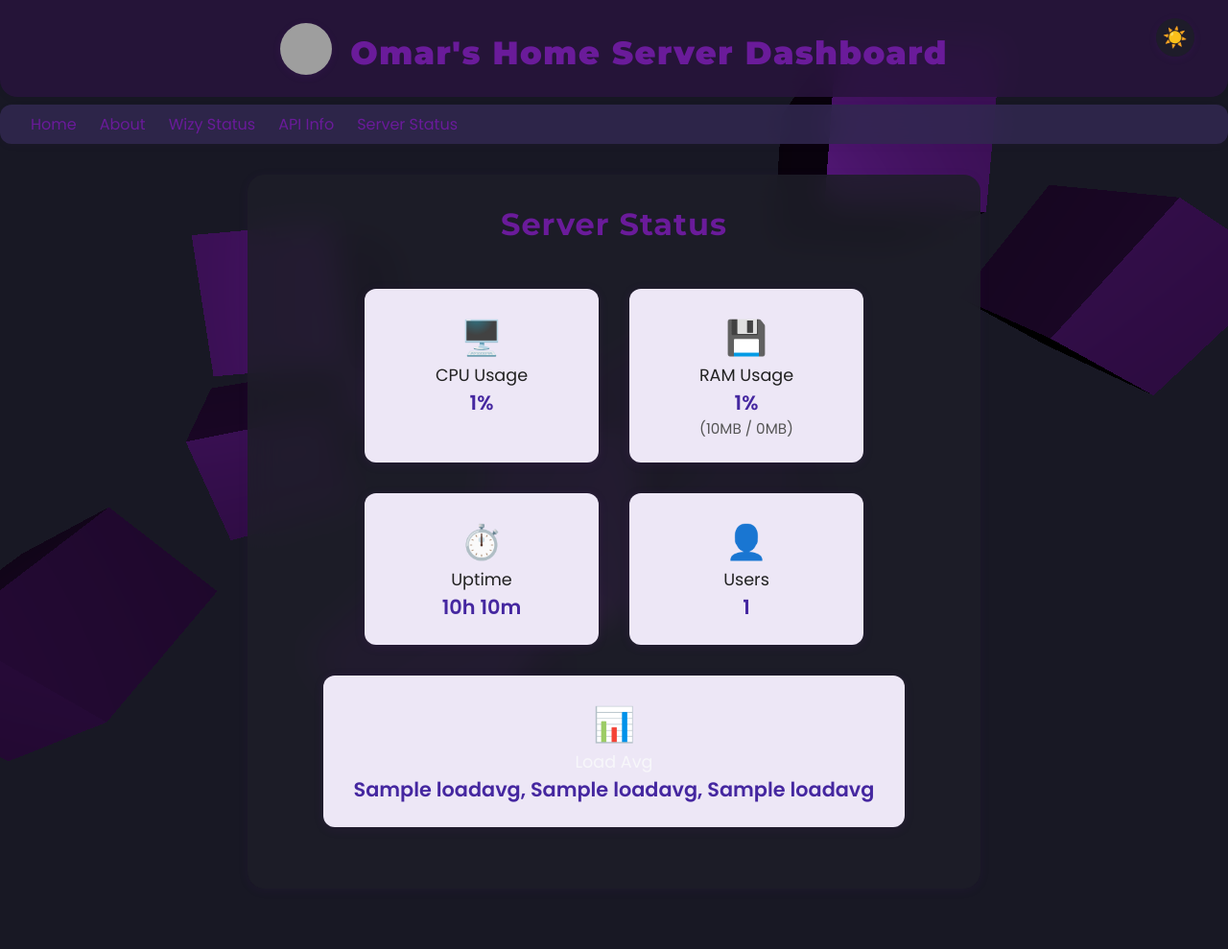
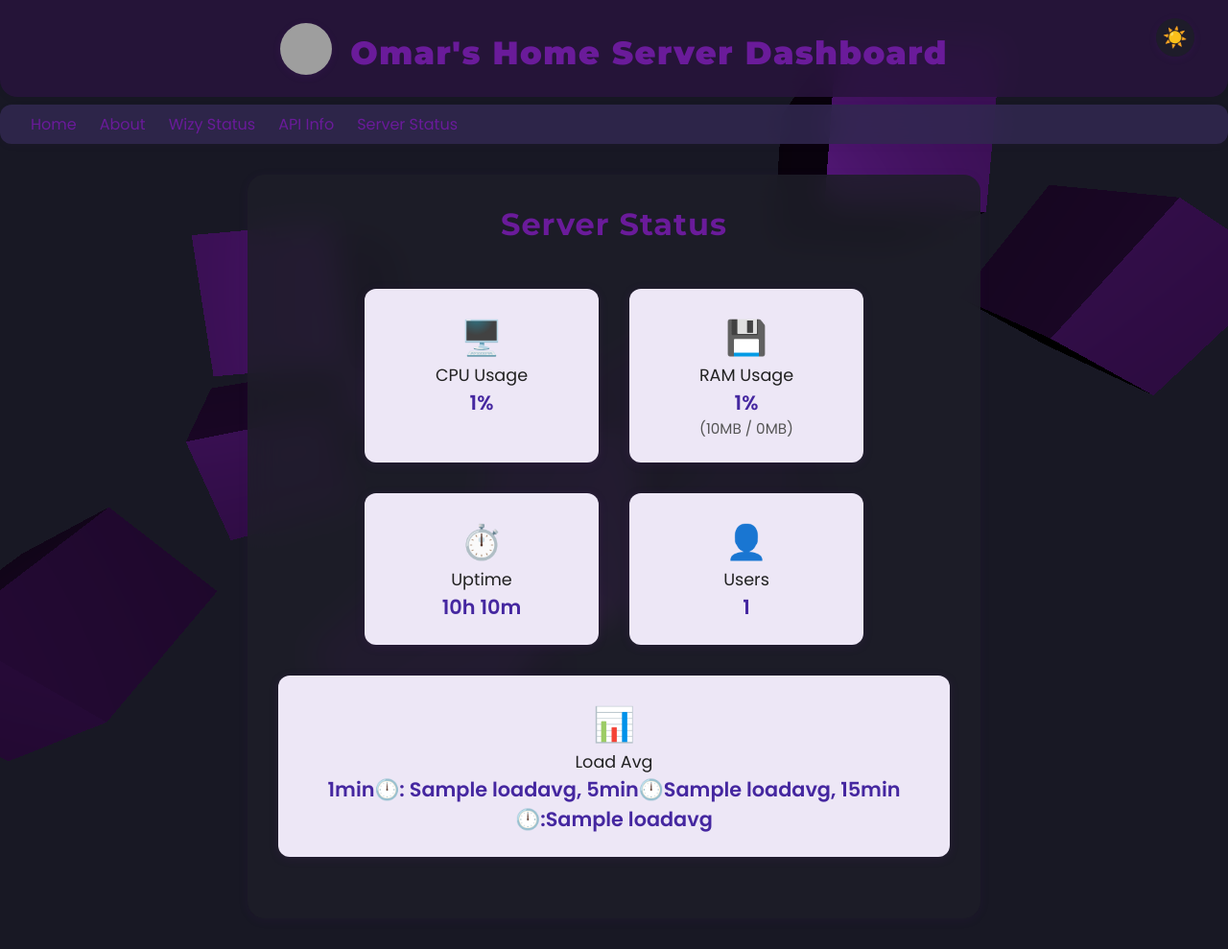
Before and after one commit to orsnaro/Home-Server-API, a Flask app: template board/templates/pages/server_status.html in a window 1280 px wide. Shown: the whole page at 96% size. Before the commit the page ends 862 px from the top, so only its background shows below. Run offline with Flask 3, Linux system fonts and the light colour scheme; the template is opened without the code that fills it: most values are stand-ins (such as "Sample title", 1, 10 or a date in 2020); grey boxes are pictures that could not be loaded.

Commit message:
fix font go invisible at darmode in /server_status.html page #2

```diff
--- a/board/templates/pages/server_status.html
+++ b/board/templates/pages/server_status.html
@@ -28,8 +28,8 @@
     {% if stats.loadavg %}
     <div style="background:#ede7f6;padding:1.5em 2em;border-radius:12px;box-shadow:0 2px 12px rgba(106,27,154,0.10);min-width:180px;">
       <div style="font-size:2.2em;">📊</div>
-      <div style="font-size:1.1em;">Load Avg</div>
-      <div style="font-weight:600;font-size:1.3em;color:#4527a0;">{{ stats.loadavg[0] }}, {{ stats.loadavg[1] }}, {{ stats.loadavg[2] }}</div>
+      <div style="color:#222222;font-size:1.1em;">Load Avg</div>
+      <div style="font-weight:600;font-size:1.3em;color:#4527a0;">1min🕛: {{ stats.loadavg[0] }}, 5min🕛{{ stats.loadavg[1] }}, 15min🕛:{{ stats.loadavg[2] }}</div>
     </div>
     {% endif %}
   </div>
```
